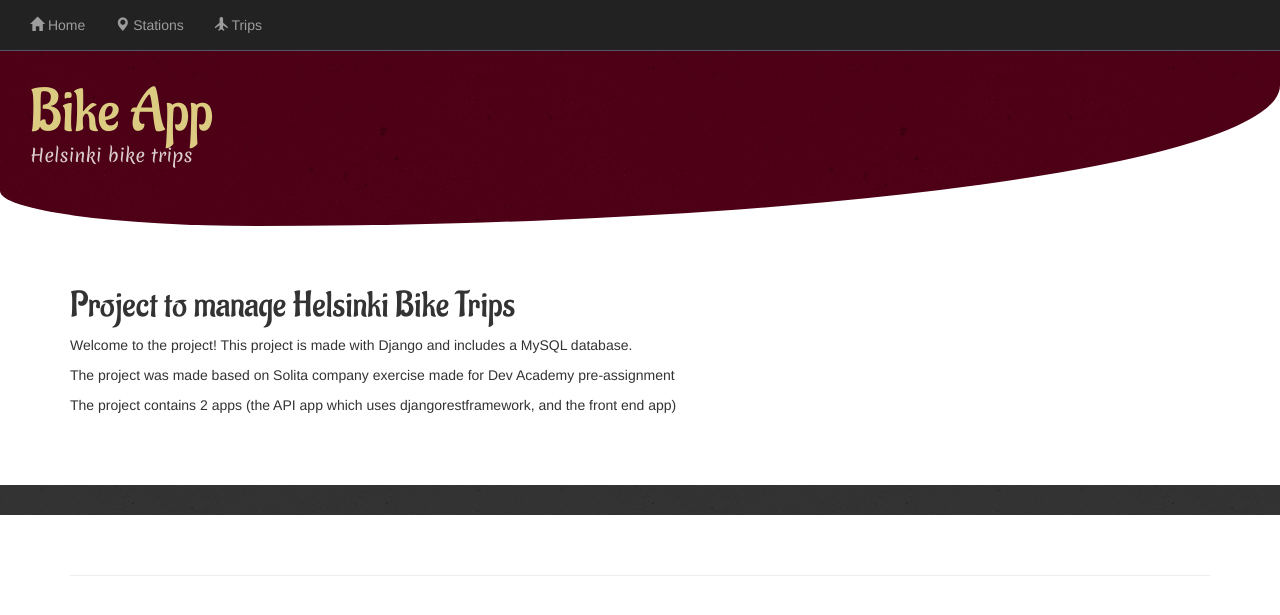
After one commit to ahmedeleven/bikeapp, a Django app: page / in a window 1280 px wide. The commit adds this page. Shown: the top 615 px of the page. Run offline with Django 5.2, Linux system fonts and the light colour scheme; some libraries are stand-ins or nearby versions.

Commit message:
Add home page (to be updated later)

```diff
--- a/frontend/templates/frontend/base.html
+++ b/frontend/templates/frontend/base.html
@@ -93,7 +93,7 @@
 
 
 
-							<li><a href="{% url 'stations_list' %}"><span class="glyphicon glyphicon-home"></span> Home</a></li>
+							<li><a href="{% url 'home' %}"><span class="glyphicon glyphicon-home"></span> Home</a></li>
 							<li><a href="{% url 'stations_list' %}"><span class="glyphicon glyphicon-map-marker"></span> Stations</a></li>
 							<li><a href="{% url 'trips_list' %}"><span class="glyphicon glyphicon-plane"></span> Trips</a></li>
 
--- /dev/null
+++ b/frontend/templates/frontend/home.html
@@ -0,0 +1,11 @@
+{% extends "frontend/base.html" %}
+{% load static %}
+
+{% block content %}
+<h1>Project to manage Helsinki Bike Trips</h1>
+<p>Welcome to the project! This project is made with Django and includes a MySQL database.</p>
+
+<p>The project was made based on Solita company exercise made for Dev Academy pre-assignment</p>
+
+<p>The project contains 2 apps (the API app which uses djangorestframework, and the front end app)</p>
+{% endblock %}
--- a/frontend/urls.py
+++ b/frontend/urls.py
@@ -7,4 +7,5 @@ urlpatterns = [
 	path('stations/', views.stations_list, name='stations_list'),
 	path('stations/<int:id>/', views.station_details, name='station_details'),
 	path('trips/', views.trips_list, name='trips_list'),
+	path('', views.home, name='home'),
 ]
--- a/frontend/views.py
+++ b/frontend/views.py
@@ -62,3 +62,10 @@ def station_details(request,id):
 
 	# Pass the data to the templates
 	return render(request,"frontend/station_details.html", {'station':station, 'trips_from':trips_from, 'trips_to':trips_to})
+
+
+
+
+# Get station details
+def home(request):
+	return render(request, "frontend/home.html")
```
